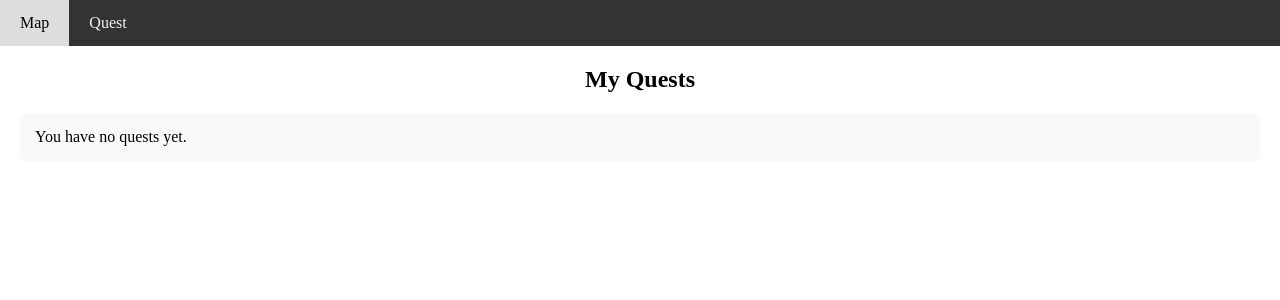
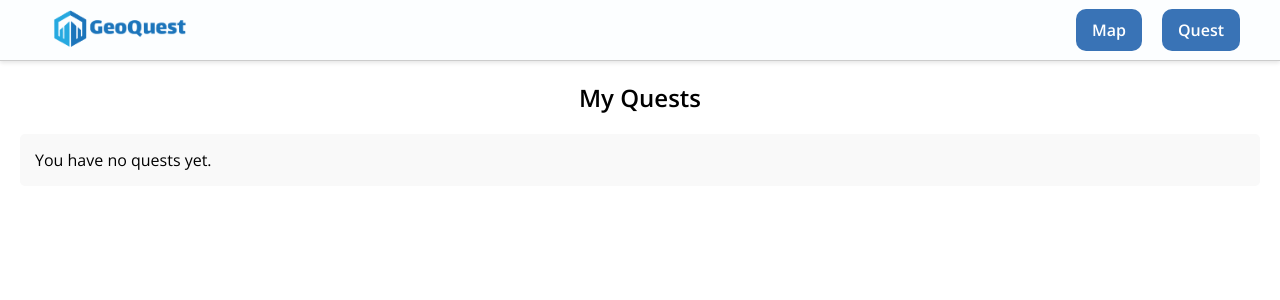
Before and after one commit to aishee-das/GeoQuest, a PHP site: page /quest.html in a window 1280 px wide. Shown: the top 300 px of the page. Run offline with PHP 8.4, Linux system fonts and the light colour scheme.

Commit message:
navbar change

```diff
--- a/quest.html
+++ b/quest.html
@@ -4,15 +4,24 @@
     <title>My Quests</title>
     <meta charset="UTF-8">
     <!-- Include Custom CSS -->
+    <link rel="preconnect" href="https://fonts.googleapis.com">
+    <link rel="preconnect" href="https://fonts.gstatic.com" crossorigin>
+    <!-- Replace 'Open Sans' with your desired font -->
+    <link href="https://fonts.googleapis.com/css2?family=Open+Sans:wght@400;600&display=swap" rel="stylesheet">
     <link rel="stylesheet" href="styles.css">
 </head>
 <body>
     <!-- Navigation Bar -->
     <nav id="navbar">
-        <ul>
-            <li><a href="index.html">Map</a></li>
-            <li><a href="quest.html">Quest</a></li>
-        </ul>
+        <div class="nav-container">
+            <a href="index.html" class="logo">
+                <img src="logo.png" alt="Logo">
+            </a>
+            <ul class="nav-menu">
+                <li><a href="index.html">Map</a></li>
+                <li><a href="quest.html">Quest</a></li>
+            </ul>
+        </div>
     </nav>
 
     <!-- Quest List -->
--- a/styles.css
+++ b/styles.css
@@ -1,38 +1,85 @@
+/* Reset default margins and padding */
+html, body {
+    margin: 0;
+    padding: 0;
+    font-family: 'Open Sans', sans-serif; /* Apply the new font */
+}
+
 /* Navigation Bar Styles */
 #navbar {
-    background-color: #333;
-    overflow: hidden;
+    background-color: #fcfeff; /* Very light color */
     position: sticky;
     top: 0;
     z-index: 1000;
+    border-bottom: 1px solid #ccc;
+    box-shadow: 0 2px 4px rgba(0, 0, 0, 0.1); /* Added shadow */
 }
 
-#navbar ul {
-    list-style-type: none;
+/* Container for logo and menu */
+.nav-container {
+    display: flex;
+    align-items: center; /* Center items vertically */
+    justify-content: space-between;
+    height: 60px;
+    padding: 0 30px; /* Increased right padding to add space */
+}
+
+/* Logo Styles */
+.logo {
+    display: flex;
+    align-items: center; /* Center items vertically */
     margin: 0;
     padding: 0;
 }
 
-#navbar li {
-    float: left;
+.logo img {
+    max-height: 80px; /* Ensure the logo fits within the navbar height */
+    margin-left: 10px; /* 10px gap from the left edge */
+    /* Removed transform to prevent scaling issues */
+    /* transform: scale(1.3); */
 }
 
-#navbar li a {
-    display: block;
-    color: #f2f2f2;
-    text-align: center;
-    padding: 14px 20px;
-    text-decoration: none;
+/* Navigation Menu Styles */
+.nav-menu {
+    list-style-type: none;
+    margin: 0;
+    padding: 0;
+    display: flex;
 }
 
-#navbar li a:hover {
-    background-color: #ddd;
-    color: black;
+.nav-menu li {
+    margin-left: 20px;
 }
 
-/* Adjust body margin */
-body {
-    margin: 0;
+/* Add margin-right to the last navigation item */
+.nav-menu li:last-child {
+    margin-right: 10px; /* Adjust this value as needed */
+}
+
+.nav-menu li a {
+    display: inline-block;
+    color: #ffffff;
+    text-align: center;
+    padding: 10px 16px;
+    text-decoration: none;
+    font-size: 16px;
+    font-weight: 600;
+    background-color: #3973b6; /* Default button background color */
+    border: none;
+    border-radius: 10px;
+    transition: background-color 0.3s, color 0.3s;
+}
+
+/* Hover effect */
+.nav-menu li a:hover {
+    background-color: #d5d5d5; /* Hover background color */
+    color: #000; /* Hover text color */
+}
+
+/* Active (clicked) effect */
+.nav-menu li a:active {
+    background-color: #c0c0c0; /* Active background color */
+    color: #000; /* Active text color */
 }
 
 /* Search Bar Styles */
```
Also changed, not shown: index.html (+13 -5 lines), logo.png (added).
